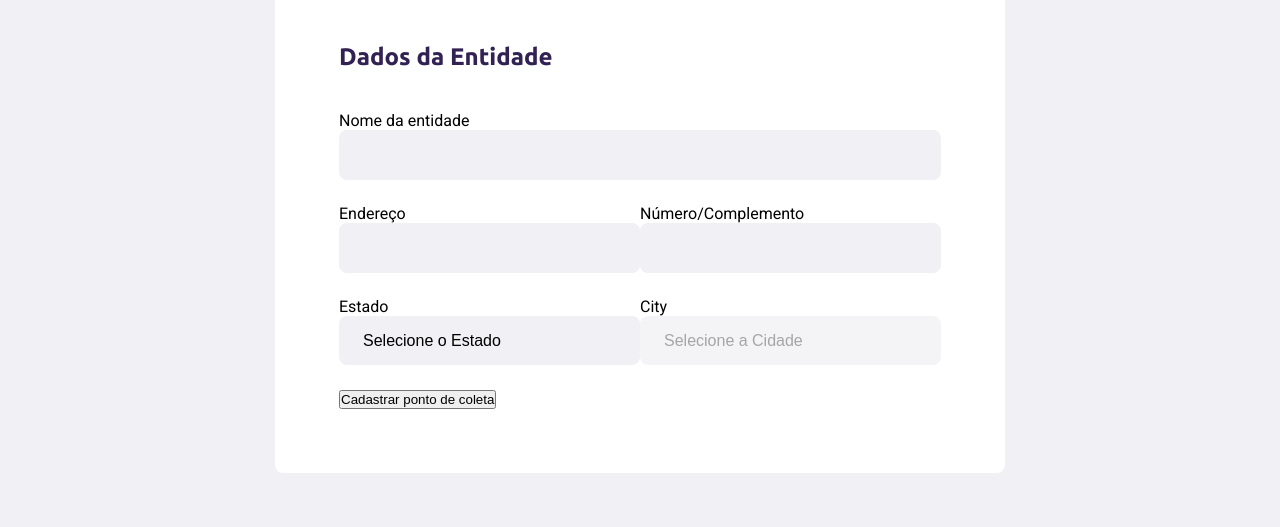
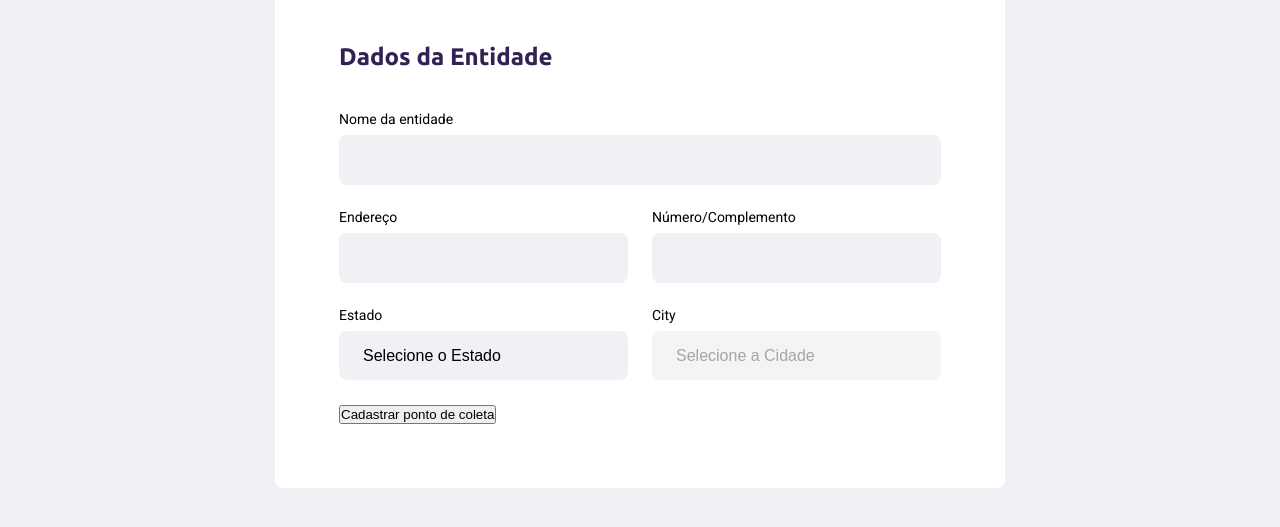
Before and after one commit to FelipeFontouraBr/Ecoleta, a plain HTML site: page create-point.html in a window 1280 px wide. Shown: the part 299-826 px from the top of the page. Drawn offline with Linux system fonts and the light colour scheme.

Commit message:
Margin-left to Field "address"

```diff
--- a/styles/create-point.css
+++ b/styles/create-point.css
@@ -81,3 +81,12 @@ form select {
     -moz-appearance: none;
     appearance: none;
 }
+
+form label {
+    font-size: 14px;
+    margin-bottom: 8px;
+}
+
+form .field-group .field + .field { /*Esta referenciando o field "Endereço" + field "Número/Complemento", porém esta sendo aplicado no 2ºfield*/
+    margin-left: 24px;
+}
```
